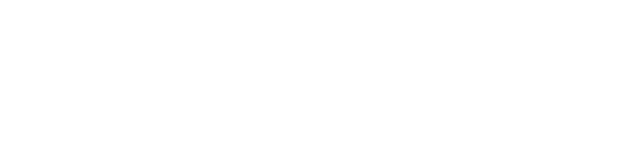
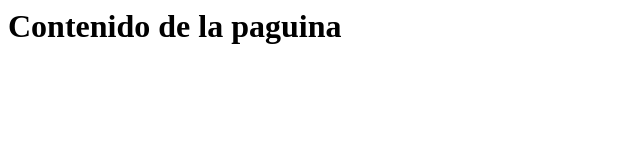
Before and after one commit to pipiolas/Remoto, a plain HTML site: page index.html in a window 1280 px wide. Shown: the whole page, without its empty margins (0-640 px from the left). Drawn offline with Linux system fonts and the light colour scheme.

Commit message:
Subo cambios en el fichero index.html

```diff
--- a/index.html
+++ b/index.html
@@ -1,2 +1,3 @@
 <html>
+	<h1> Contenido de la paguina </h1>
 </html>
```
